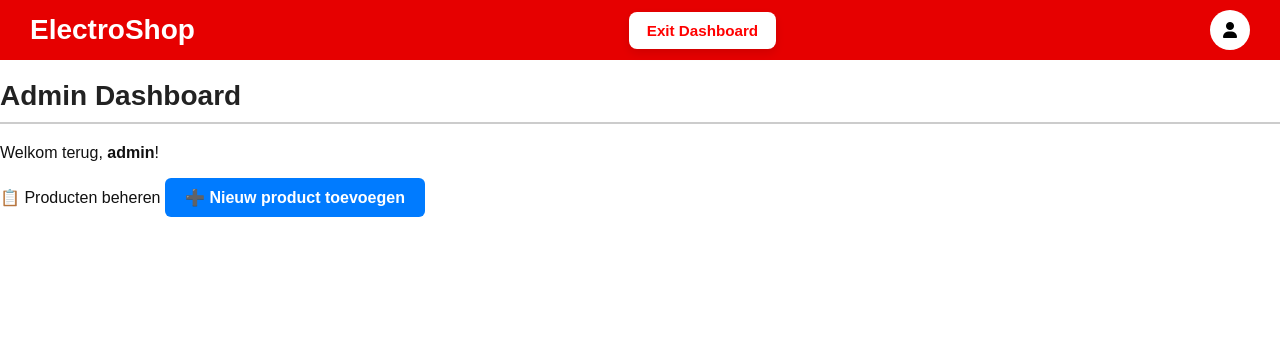
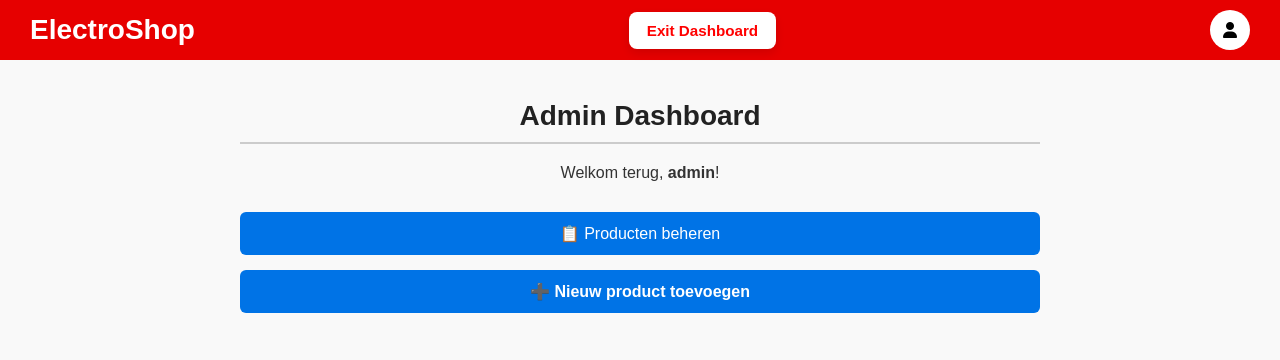
Before and after one commit to trungkiennguyenn/TechShop, a PHP site: page /admin/dashboard.php in a window 1280 px wide. Shown: the top 360 px of the page. Run offline with PHP 8.4, Linux system fonts and the light colour scheme; a user stored in the database is signed in.

Commit message:
Added homepage styling

```diff
--- a/css/style.css
+++ b/css/style.css
@@ -256,7 +256,7 @@ nav a.active {
     background-color: #fff;
     border-radius: 12px;
     overflow: hidden;
-    box-shadow: 0 2px 12px rgba(0,0,0,0.1);
+    box-shadow: 0 2px 12px rgba(0, 0, 0, 0.1);
     text-align: center;
     transition: transform 0.3s ease, box-shadow 0.3s ease;
 }
@@ -290,7 +290,7 @@ nav a.active {
 
 .category-card:hover {
     transform: translateY(-5px);
-    box-shadow: 0 8px 20px rgba(0,0,0,0.15);
+    box-shadow: 0 8px 20px rgba(0, 0, 0, 0.15);
 }
 
 .products-grid {
@@ -446,3 +446,51 @@ nav a.active {
         grid-template-columns: repeat(auto-fit, minmax(160px, 1fr));
     }
 }
+
+.admin-dashboard {
+    max-width: 800px;
+    margin: 40px auto;
+    text-align: center;
+}
+
+.admin-links {
+    display: flex;
+    flex-direction: column;
+    gap: 15px;
+    margin-top: 30px;
+}
+
+.admin-links a {
+    padding: 12px 20px;
+    background-color: #0073e6;
+    color: #fff;
+    text-decoration: none;
+    border-radius: 6px;
+    transition: background 0.3s ease;
+}
+
+.admin-links a:hover {
+    background-color: #005bb5;
+}
+
+ /* Homepage layout */
+        body { font-family: Arial, sans-serif; margin: 0; padding: 0; background-color: #f9f9f9; color: #333; }
+        .hero { background: url('images/hero-banner.jpg') center/cover no-repeat; height: 400px; display: flex; align-items: center; justify-content: center; color: #fff; text-align: center; }
+        .hero h1 { font-size: 3rem; margin-bottom: 15px; }
+        .hero p { font-size: 1.2rem; margin-bottom: 25px; }
+        .hero .btn { background: #ff5a5f; color: #fff; padding: 12px 25px; text-decoration: none; border-radius: 5px; font-weight: bold; }
+        .promo-section { display: flex; justify-content: space-around; padding: 40px 20px; background: #fff; }
+        .promo { text-align: center; width: 22%; }
+        .promo i { font-size: 2rem; color: #ff5a5f; margin-bottom: 10px; }
+        .categories, .featured-products { padding: 50px 20px; }
+        .section-title { text-align: center; font-size: 2rem; margin-bottom: 40px; }
+        .categories-grid, .products-grid { display: flex; flex-wrap: wrap; gap: 20px; justify-content: center; }
+        .category-card, .product-card { background: #fff; border-radius: 8px; overflow: hidden; box-shadow: 0 2px 8px rgba(0,0,0,0.1); text-align: center; width: 220px; transition: transform 0.2s; }
+        .category-card:hover, .product-card:hover { transform: translateY(-5px); }
+        .category-card img, .product-card img { width: 100%; height: 150px; object-fit: cover; }
+        .category-card h3, .product-card h3 { margin: 15px 0; }
+        .category-card a, .product-card a { display: block; padding: 10px 0; background: #ff5a5f; color: #fff; text-decoration: none; border-radius: 0 0 8px 8px; font-weight: bold; }
+        .testimonials { background: #ff5a5f; color: #fff; padding: 60px 20px; text-align: center; }
+        .testimonial { max-width: 600px; margin: 0 auto 40px auto; font-style: italic; }
+        footer { background: #333; color: #fff; padding: 40px 20px; text-align: center; }
+        footer a { color: #ff5a5f; text-decoration: none; margin: 0 10px; }
```
